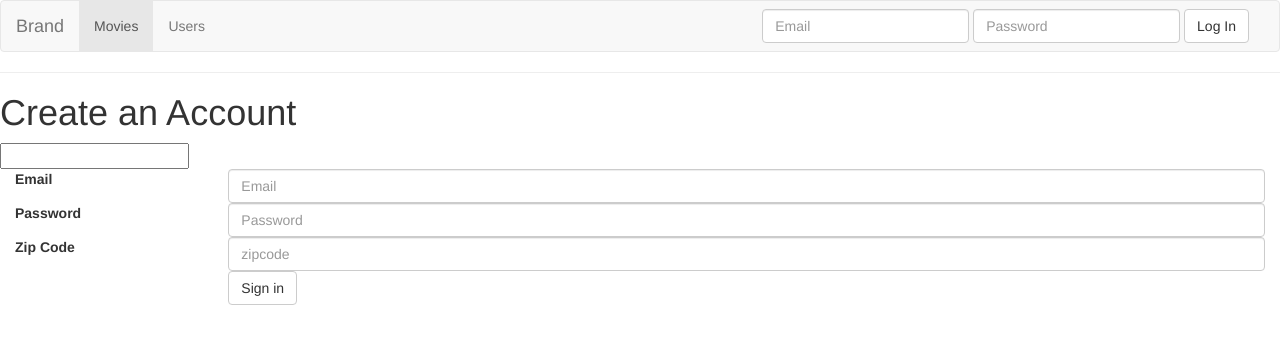
After one commit to chatasweetie/movie-ratings, a Flask app: template templates/create_user.html in a window 1280 px wide. The commit adds this page. Shown: the top 344 px of the page. Run offline with Flask 2, Linux system fonts and the light colour scheme; the template is opened without the code that fills it, so the values that code supplies are empty; some libraries are stand-ins or nearby versions.

Commit message:
fixed login, started create_user form

```diff
--- a/server.py
+++ b/server.py
@@ -33,16 +33,18 @@ def login():
 
     query = User.query.filter(User.email == email).first()
     print query
-    if query is None:
+    if query == None:
         #Let the user know that its bad email
         print "I'm not in the data base"
         flash("Your email is incorrect or not in the system")
-        return redirect("homepage.html")
     else:
         if password != query.password:
             print "Incorrect password"
+            flash("Your password is incorrect.")
         else:
             print "Log In complete!"
+            flash("Logged in successfully!")
+
     return render_template("homepage.html")
 
 @app.route('/users')
--- a/templates/base.html
+++ b/templates/base.html
@@ -40,7 +40,15 @@
   </nav>
 
 
-
+  {% with messages = get_flashed_messages() %}
+    {% if messages %}
+      <ul class=flashes>
+          {% for message in messages %}
+              <li>{{ message }}</li>
+          {% endfor %}
+      </ul>
+    {% endif %}
+  {% endwith %}
 
   <hr>
 
--- /dev/null
+++ b/templates/create_user.html
@@ -0,0 +1,41 @@
+{% extends 'base.html' %}
+
+{% block content %}
+
+<h1>Create an Account</h1>
+
+<form action="/create_user" method="POST" id="create_user">
+    <input type="text" name="email" id="email">
+
+<form action="/creat_user" method="POST" class="form-horizontal" id="creat_user">
+  <div class="form-group">
+
+    <label for="inputEmail3" class="col-sm-2 control-label">Email</label>
+    <div class="col-sm-10">
+      <input type="email" name="email" class="form-control" id="inputEmail3" placeholder="Email">
+    </div>
+  </div>
+
+  <div class="form-group">
+    <label for="inputPassword3" class="col-sm-2 control-label">Password</label>
+    <div class="col-sm-10">
+      <input type="password" name="password" class="form-control" id="inputPassword3" placeholder="Password">
+    </div>
+  </div>
+
+   <div class="form-group">
+    <label for="inputZipCode" class="col-sm-2 control-label">Zip Code</label>
+    <div class="col-sm-10">
+      <input type="text" name="zipcode" class="form-control" id="inputZipCode" placeholder="zipcode">
+    </div>
+  </div>
+
+  <div class="form-group">
+    <div class="col-sm-offset-2 col-sm-10">
+      <button type="submit" class="btn btn-default">Sign in</button>
+    </div>
+  </div>
+</form>
+
+
+{% endblock %}
```
